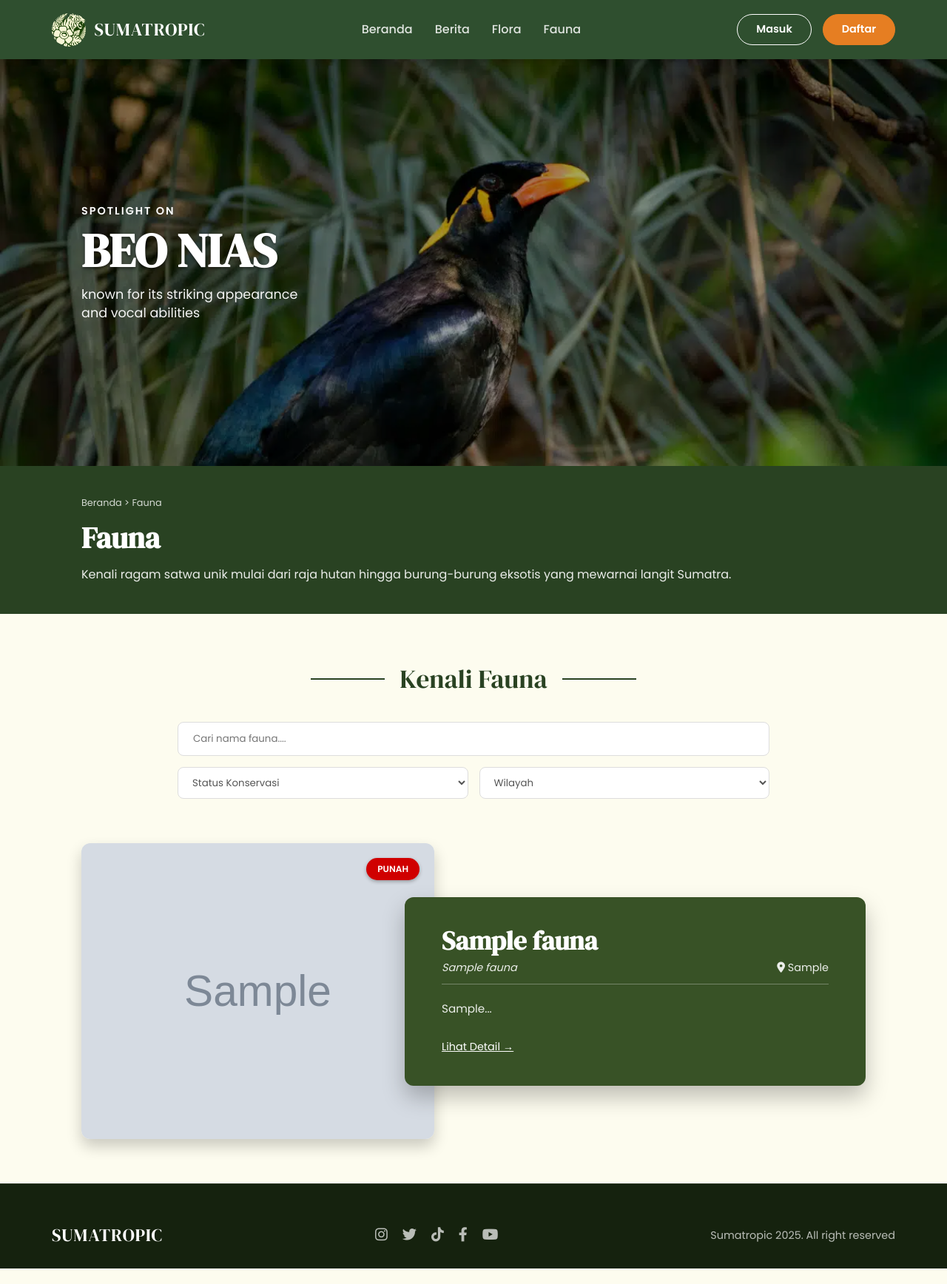
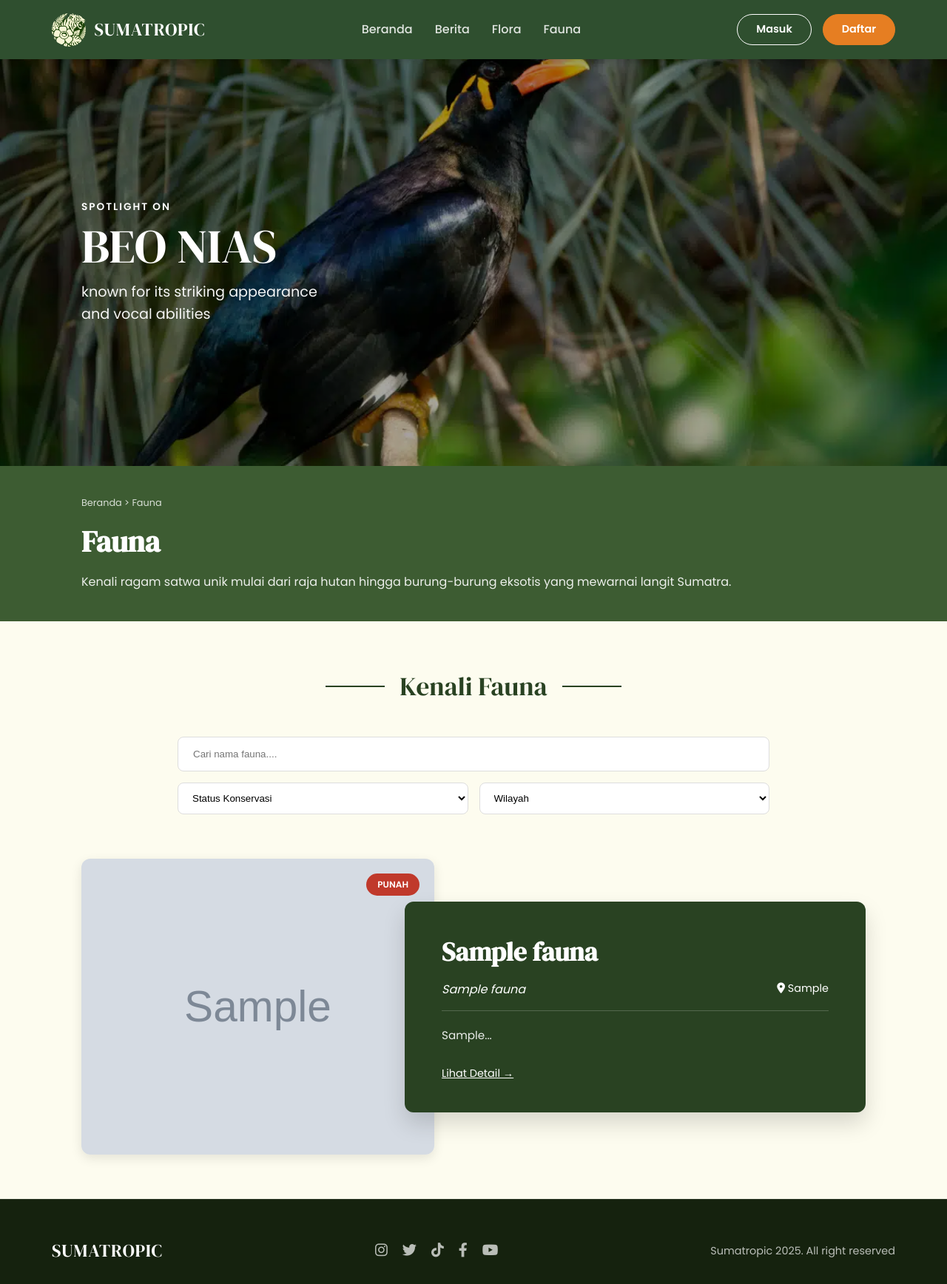
Before and after one commit to CodeByOnion/Sumatropic-praktikum-pemweb, a PHP site: page /pages/fauna.php in a window 1280 px wide. Shown: the whole page at 74% size. Before the commit the page ends 1715 px from the top, so only its background shows below. Run offline with PHP 8.4, Linux system fonts and the light colour scheme; tables that the repository leaves empty hold one stand-in row (values such as "Sample post"); grey boxes marked "Sample" are stand-in pictures.

Commit message:
fixing css fauna, template navbar

```diff
--- a/assets/css/stylefauna.css
+++ b/assets/css/stylefauna.css
@@ -1,21 +1,25 @@
-/* ================= PAGE FAUNA ================= */
+/* ================= PAGE FAUNA (FLORA STYLE) ================= */
 :root {
-    --primary-green: #294222;       /* Hijau Tua Dominan */
-    --card-green: #385226;          /* Hijau Kartu Info */
-    --bg-cream: #FDFCEF;            /* Cream Background */
-    --accent-orange: #E67E22;       /* Orange Tombol */
-    --status-red: #D00000;          /* Merah Badge */
-    --text-white: #ffffff;
+    --primary-green: #294222;
+    --strip-green: #3D5C32;
+    --bg-cream: #FDFCEF;
+    --accent-orange: #E67E22;
     --text-dark: #333333;
 
     --font-serif: 'DM Serif Display', serif;
     --font-sans: 'Poppins', sans-serif;
 }
 
-* { margin: 0; padding: 0; box-sizing: border-box; }
+* {
+    margin: 0;
+    padding: 0;
+    box-sizing: border-box;
+}
 
-/* SETUP STICKY FOOTER */
-html { height: 100%; }
+/* --- LAYOUT --- */
+html {
+    height: 100%;
+}
 
 body {
     background-color: var(--bg-cream);
@@ -43,20 +44,19 @@ main {
     padding: 0 20px;
 }
 
-/* --- HERO SECTION --- */
+/* --- HERO --- */
 .hero-fauna {
     background-size: cover;
-    background-position: center top;
-    background-repeat: no-repeat;
+    background-position: center;
     height: 550px;
     position: relative;
     width: 100%;
 }
 
 .hero-overlay {
+    background: rgba(0, 0, 0, 0.35);
     width: 100%;
     height: 100%;
-    background: rgba(0, 0, 0, 0.35); /* Gelap transparan */
     display: flex;
     align-items: center;
 }
@@ -67,12 +67,12 @@ main {
 }
 
 .spotlight-text {
-    font-size: 0.9rem;
+    font-size: 0.85rem;
     letter-spacing: 2px;
     text-transform: uppercase;
+    margin-bottom: 10px;
+    font-weight: 600;
     display: block;
-    margin-bottom: 10px;
-    font-weight: 700;
 }
 
 .hero-title {
@@ -80,42 +80,44 @@ main {
     font-size: 4rem;
     line-height: 1;
     margin-bottom: 15px;
-    text-shadow: 0 2px 4px rgba(0, 0, 0, 0.5);
+    font-weight: 400;
 }
 
 .hero-subtitle {
-    font-size: 1.1rem;
-    line-height: 1.4;
+    font-size: 1.2rem;
     opacity: 0.95;
 }
 
 /* --- INTRO STRIP --- */
 .fauna-intro-strip {
-    background-color: var(--primary-green);
+    background-color: var(--strip-green);
     color: white;
     padding: 40px 0;
-    width: 100%;
 }
 
-.breadcrumb { font-size: 0.8rem; opacity: 0.8; margin-bottom: 5px; }
+.breadcrumb {
+    font-size: 0.8rem;
+    opacity: 0.8;
+    margin-bottom: 10px;
+}
 
 .fauna-intro-strip h2 {
     font-family: var(--font-serif);
     font-size: 2.5rem;
-    margin-bottom: 5px;
+    margin-bottom: 10px;
 }
 
-/* --- SEARCH SECTION --- */
-.main-content { padding: 60px 20px; }
-
-.search-section { margin-bottom: 60px; }
+/* --- SEARCH --- */
+.main-content {
+    padding: 60px 20px;
+}
 
 .search-header {
     display: flex;
     align-items: center;
     justify-content: center;
     gap: 20px;
-    margin-bottom: 30px;
+    margin-bottom: 40px;
 }
 
 .section-title {
@@ -128,54 +130,53 @@ main {
 .line {
     height: 2px;
     background-color: var(--primary-green);
-    width: 100px;
-    display: block;
+    width: 80px;
 }
 
-/* Filter Bar */
-.filter-bar { max-width: 800px; margin: 0 auto; }
+.filter-bar {
+    max-width: 800px;
+    margin: 0 auto 60px auto;
+}
 
 .search-input {
     width: 100%;
-    padding: 12px 20px;
+    padding: 15px 20px;
     border: 1px solid #ddd;
     border-radius: 8px;
     margin-bottom: 15px;
-    font-family: var(--font-sans);
-    outline: none;
 }
 
-.filter-row { display: flex; gap: 15px; }
+.filter-row {
+    display: flex;
+    gap: 15px;
+}
 
 .filter-select {
     flex: 1;
-    padding: 10px 15px;
+    padding: 12px 15px;
     border: 1px solid #ddd;
     border-radius: 8px;
-    font-family: var(--font-sans);
-    background-color: white;
-    cursor: pointer;
-    color: #555;
-    outline: none;
+    background: white;
 }
 
-/* --- CARD LIST (ZIG-ZAG) --- */
+/* --- FAUNA LIST (FLORA STYLE) --- */
 .fauna-list {
     display: flex;
     flex-direction: column;
-    gap: 60px;
+    gap: 50px;
 }
 
 .fauna-card {
     display: flex;
     align-items: center;
-    /* overflow: hidden; -> Biarkan shadow keluar */
+    background: transparent;
 }
 
-/* Reverse layout */
-.fauna-card.reverse { flex-direction: row-reverse; }
+.fauna-card.reverse {
+    flex-direction: row-reverse;
+}
 
-/* Image Wrapper */
+/* IMAGE */
 .card-image-wrapper {
     flex: 0 0 45%;
     position: relative;
@@ -188,42 +189,39 @@ main {
     height: 100%;
     object-fit: cover;
     border-radius: 12px;
-    box-shadow: 0 10px 20px rgba(0, 0, 0, 0.2);
+    box-shadow: 0 5px 15px rgba(0, 0, 0, 0.1);
 }
 
-/* Status Badge */
-.status-badge {
+/* STATUS BADGE — FIX TOTAL */
+.fauna-card .status-badge {
     position: absolute;
     top: 20px;
     right: 20px;
-    background-color: var(--primary-green); /* Default Hijau */
+    background-color: #c0392b;
     color: white;
     padding: 5px 15px;
     border-radius: 50px;
     font-size: 0.75rem;
     font-weight: 600;
     text-transform: uppercase;
-    box-shadow: 0 2px 5px rgba(0, 0, 0, 0.3);
+    z-index: 5;
+
+    backdrop-filter: none;
+    -webkit-backdrop-filter: none;
 }
 
-.status-badge.critical {
-    background-color: var(--status-red);
-}
-
-/* Card Info (Green Box) */
+/* INFO CARD */
 .card-info {
     flex: 1;
-    background-color: var(--card-green);
+    background-color: var(--primary-green);
     color: white;
     padding: 40px 50px;
     border-radius: 12px;
-    /* Overlap Effect */
     margin-left: -40px;
     z-index: 2;
-    box-shadow: 0 15px 30px rgba(0, 0, 0, 0.25);
+    box-shadow: 0 15px 30px rgba(0, 0, 0, 0.15);
 }
 
-/* Reverse Overlap */
 .fauna-card.reverse .card-info {
     margin-left: 0;
     margin-right: -40px;
@@ -232,23 +230,21 @@ main {
 .fauna-name {
     font-family: var(--font-serif);
     font-size: 2.2rem;
-    margin-bottom: 5px;
-    line-height: 1.1;
+    margin-bottom: 10px;
 }
 
 .meta-row {
     display: flex;
     justify-content: space-between;
-    font-size: 0.9rem;
-    margin-bottom: 10px;
-    opacity: 0.9;
+    border-bottom: 1px solid rgba(255, 255, 255, 0.2);
+    padding-bottom: 15px;
+    margin-bottom: 20px;
+    font-style: italic;
 }
 
-.underline {
-    height: 1px;
-    background-color: rgba(255, 255, 255, 0.3);
-    width: 100%;
-    margin-bottom: 20px;
+.location {
+    font-style: normal;
+    font-size: 0.9rem;
 }
 
 .fauna-desc p {
--- a/pages/fauna.php
+++ b/pages/fauna.php
@@ -29,30 +29,14 @@ $result = mysqli_query($conn, $query);
     <link href="https://fonts.googleapis.com/css2?family=Crimson+Text:ital,wght@0,400;0,600;1,400&family=DM+Serif+Display&family=Poppins:wght@300;400;500;600&display=swap" rel="stylesheet">
     <link rel="stylesheet" href="https://cdnjs.cloudflare.com/ajax/libs/font-awesome/6.4.0/css/all.min.css">
 
-    <link rel="stylesheet" href="../assets/css/stylenavbar.css"> <link rel="stylesheet" href="../assets/css/stylefauna.css">   <link rel="stylesheet" href="../assets/css/stylefooter.css">  </head>
+    <link rel="stylesheet" href="../assets/css/stylenavbar.css">
+    <link rel="stylesheet" href="../assets/css/stylefauna.css">
+    <link rel="stylesheet" href="../assets/css/stylefooter.css">
+</head>
 
 <body>
 
-    <nav class="navbar">
-        <div class="nav-container">
-            <div class="logo-group">
-                <img src="../assets/image/Logo.png" alt="SUMATROPIC" class="logo-image">
-                <span class="logo-text">SUMATROPIC</span>
-            </div>
-
-            <div class="nav-links">
-                <a href="../index.php">Beranda</a>
-                <a href="berita.php">Berita</a>
-                <a href="flora.php">Flora</a>
-                <a href="fauna.php" class="active">Fauna</a>
-            </div>
-
-            <div class="auth-buttons">
-                <a href="../login_register.php" class="btn-login" style="text-decoration:none;">Masuk</a>
-                <a href="../login_register.php" class="btn-register" style="text-decoration:none;">Daftar</a>
-            </div>
-        </div>
-    </nav>
+    <?php require_once "../template/navbar.php"; ?>
 
     <main>
 
@@ -132,18 +116,17 @@ $result = mysqli_query($conn, $query);
                             </div>
 
                             <div class="card-info">
-                                <div class="info-header">
-                                    <h3 class="fauna-name"><?= $row['nama_lokal'] ?></h3>
+                                <h3 class="fauna-name"><?= $row['nama_lokal'] ?></h3>
 
-                                    <div class="meta-row">
-                                        <span class="sci-name" style="font-style: italic; margin-right: 15px;"><?= $row['nama_ilmiah'] ?></span>
-                                        <span class="location"><i class="fas fa-map-marker-alt"></i> <?= $row['asal_provinsi'] ?></span>
-                                    </div>
-                                    <div class="underline"></div>
+                                <div class="meta-row">
+                                    <span class="sci-name" style="font-style: italic; margin-right: 15px;"><?= $row['nama_ilmiah'] ?></span>
+                                    <span class="location"><i class="fas fa-map-marker-alt"></i> <?= $row['asal_provinsi'] ?></span>
                                 </div>
 
+
+
                                 <div class="fauna-desc">
-                                    <p><?= nl2br(substr($row['deskripsi'], 0, 600)) ?>...</p>
+                                    <p><?= nl2br(substr($row['deskripsi'], 0, 300)) ?>...</p>
                                 </div>
                                 <br>
                                 <a href="#" style="color: white; text-decoration: underline; font-size: 0.9rem;">Lihat Detail &rarr;</a>
@@ -176,4 +159,5 @@ $result = mysqli_query($conn, $query);
     </footer>
 
 </body>
+
 </html>
```
Also changed, not shown: other parts of assets/css/stylefauna.css (+16 -14 lines), pages/flora.php (+7 -22 lines), uploads/bukti_donasi/693f94a2e20bd_bukti.png (added).
